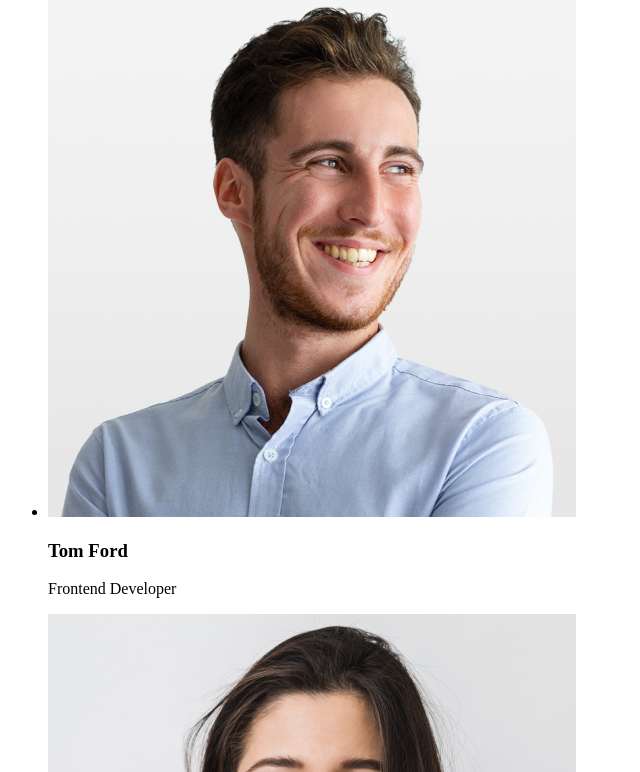
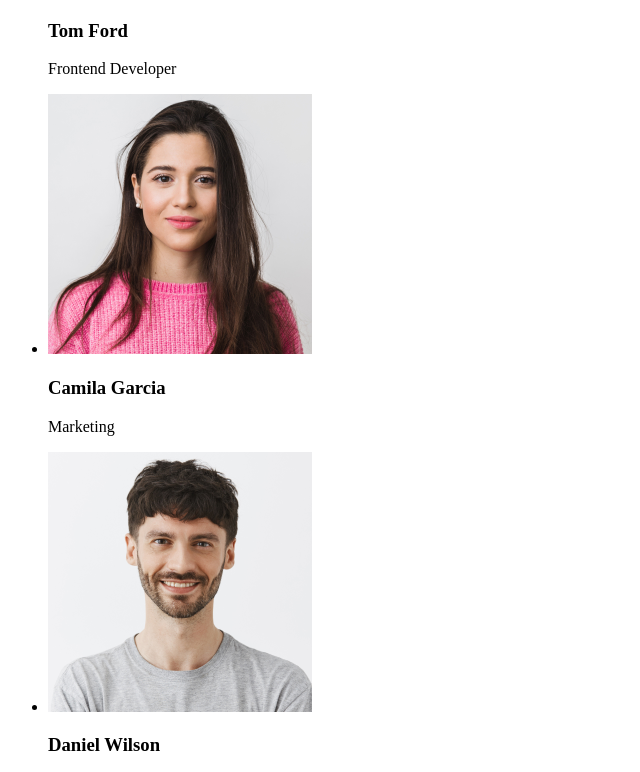
Before and after one commit to mikhailovak/goit-markup-hw-01, a plain HTML site: page index.html in a window 1280 px wide. Shown: the part 1207-1979 px from the top of the page, without its empty margins (0-640 px from the left). Drawn offline with Linux system fonts and the light colour scheme.

Commit message:
width added to img tags

```diff
--- a/index.html
+++ b/index.html
@@ -63,22 +63,22 @@
     <h2>Our Team</h2>
 <ul>
     <li>
-        <img src="/goit-markup-hw-01/images/Mark.jpg" alt="Mark Guerrero">
+        <img src="/goit-markup-hw-01/images/Mark.jpg" alt="Mark Guerrero" width="264">
         <h3>Mark Guerrero</h3>
         <p>Product Designer</p>
     </li>
     <li>
-        <img src="/goit-markup-hw-01/images/Tom.jpg" alt="Tom Ford">
+        <img src="/goit-markup-hw-01/images/Tom.jpg" alt="Tom Ford" width="264">
         <h3>Tom Ford</h3>
         <p>Frontend Developer</p>
     </li>
     <li>
-        <img src="/goit-markup-hw-01/images/Camilla.jpg" alt="Camila Garcia">
+        <img src="/goit-markup-hw-01/images/Camilla.jpg" alt="Camila Garcia" width="264">
         <h3>Camila Garcia</h3>
         <p>Marketing</p>
     </li>
     <li>
-        <img src="/goit-markup-hw-01/images/Daniel.jpg" alt="Daniel Wilson">
+        <img src="/goit-markup-hw-01/images/Daniel.jpg" alt="Daniel Wilson" width="264">
         <h3>Daniel Wilson</h3>
         <p>UI Designer</p>
     </li>
```
